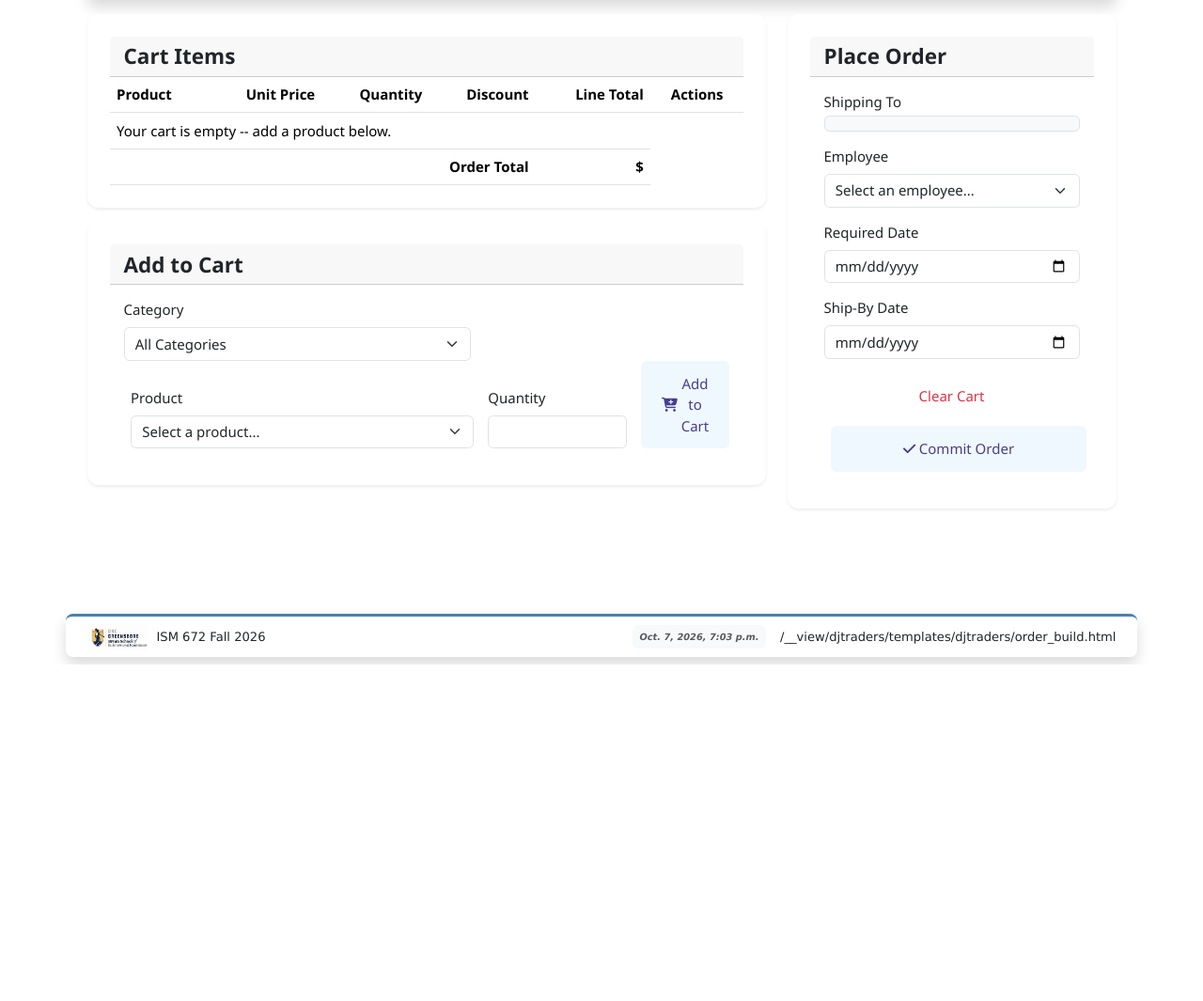
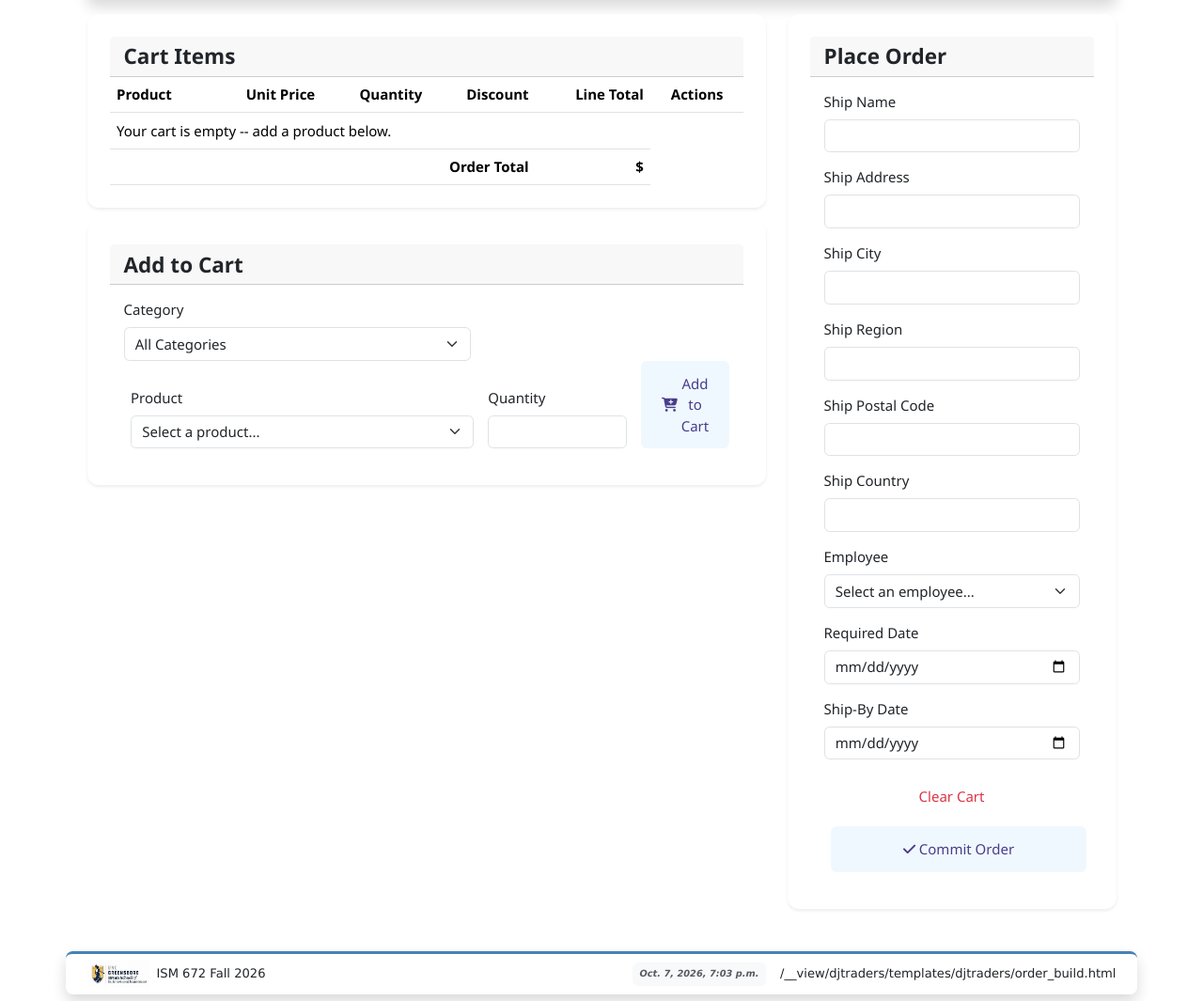
Before and after one commit to hkmoss/DjangoTraders-M2, a Django app: template djtraders/templates/djtraders/order_build.html in a window 1280 px wide. Shown: the part 181-1246 px from the top of the page at 94% size. Before the commit the page ends 888 px from the top, so only its background shows below. Run offline with Django 5.2, Linux system fonts and the light colour scheme; the template is opened without the code that fills it: values that come from a table or form of the project are taken from there, others are empty; some libraries are stand-ins or nearby versions.

Commit message:
completed ship to fields editable

```diff
--- a/djtraders/forms.py
+++ b/djtraders/forms.py
@@ -459,10 +459,18 @@ class OrderCommitForm(forms.ModelForm):
 
     class Meta:
         model = Order
-        fields = ["employee", "required_date", "shipped_date"]
+        fields = ["employee", "required_date", "shipped_date", "ship_name", "ship_address", "ship_city",
+            "ship_region", "ship_postal_code", "ship_country",
+        ]
         widgets = {
             "required_date": forms.DateInput(attrs={"type": "date", "class": "form-control"}),
             "shipped_date": forms.DateInput(attrs={"type": "date", "class": "form-control"}),
+            "ship_name": forms.TextInput(attrs={"class": "form-control"}),
+            "ship_address": forms.TextInput(attrs={"class": "form-control"}),
+            "ship_city": forms.TextInput(attrs={"class": "form-control"}),
+            "ship_region": forms.TextInput(attrs={"class": "form-control"}),
+            "ship_postal_code": forms.TextInput(attrs={"class": "form-control"}),
+            "ship_country": forms.TextInput(attrs={"class": "form-control"}),
         }
 
     def clean(self):
@@ -480,12 +488,10 @@ class OrderCommitForm(forms.ModelForm):
                 self.add_error(field_name, f"{label} can't be before today's order date.")
         return cleaned_data
 
-
 def default_required_date():
     """order_date (today, at commit) + 2 weeks -- see OrderCommitForm."""
     return date.today() + timedelta(weeks=2)
 
-
 def default_shipped_date():
     """order_date (today, at commit) + 1 week -- see OrderCommitForm."""
     return date.today() + timedelta(weeks=1)
--- a/djtraders/templates/djtraders/order_build.html
+++ b/djtraders/templates/djtraders/order_build.html
@@ -125,6 +125,9 @@
                     {% if commit_form.non_field_errors %}
                         <div class="alert alert-danger">{{ commit_form.non_field_errors }}</div>
                     {% endif %}
+
+
+                    {% comment %}
                     <div class="mb-3">
                         <div class="form-label mb-1">Shipping To</div>
                         <div class="border rounded p-2 bg-light">
@@ -132,8 +135,41 @@
                             <div>{{ customer.formatted_address }}</div>
                         </div>
                     </div>
+                    {% endcomment %}
+
                     <form method="post" action="{% url 'djtraders:order_commit' customer.customer_id %}">
                         {% csrf_token %}
+
+                        <div class="mb-3">
+                            <label class="form-label">Ship Name</label>
+                            {{ commit_form.ship_name }}
+                        </div>
+
+                        <div class="mb-3">
+                            <label class="form-label">Ship Address</label>
+                            {{ commit_form.ship_address }}
+                        </div>
+
+                        <div class="mb-3">
+                            <label class="form-label">Ship City</label>
+                            {{ commit_form.ship_city }}
+                        </div>
+
+                        <div class="mb-3">
+                            <label class="form-label">Ship Region</label>
+                            {{ commit_form.ship_region }}
+                        </div>
+
+                        <div class="mb-3">
+                            <label class="form-label">Ship Postal Code</label>
+                            {{ commit_form.ship_postal_code }}
+                        </div>
+
+                        <div class="mb-3">
+                            <label class="form-label">Ship Country</label>
+                            {{ commit_form.ship_country }}
+                        </div>
+
                         <div class="mb-3">
                             <label for="{{ commit_form.employee.id_for_label }}" class="form-label">Employee</label>
                             {{ commit_form.employee }}
```
Also changed, not shown: djtraders/views.py (+7 -6 lines).
